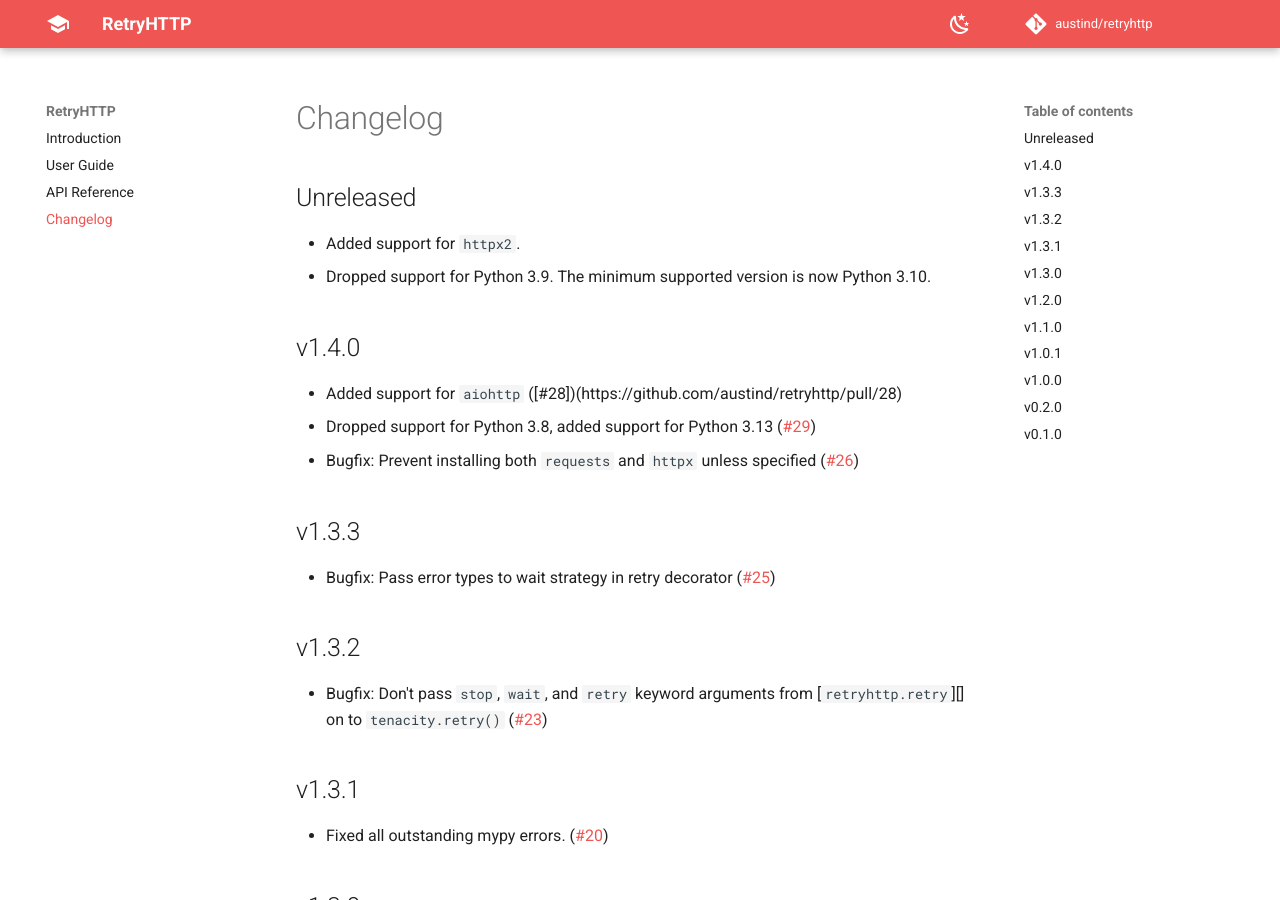
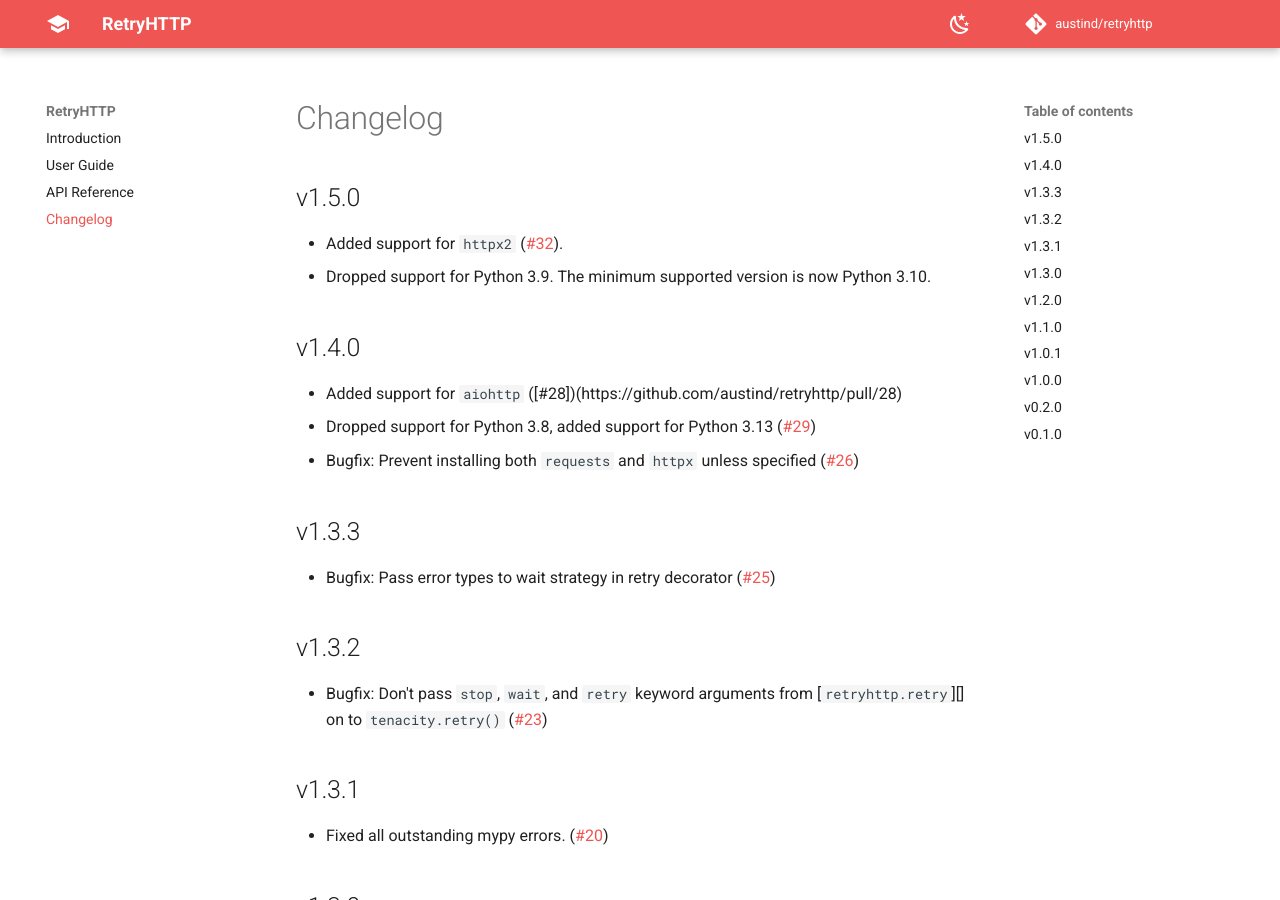
Before and after one commit to austind/retryhttp, an MkDocs documentation site: the page built from docs/changelog.md, in a window 1280 px wide and 900 px high. Built offline with MkDocs 1.6.1 and Material for MkDocs 9.7.7, drawn with Linux system fonts in a browser that asks for light colours; comment, search, counter and statistics services are not loaded.

Commit message:
Release v1.5.0
Co-Authored-By: Claude Sonnet 4.6 <noreply@anthropic.com>

```diff
--- a/docs/changelog.md
+++ b/docs/changelog.md
@@ -1,8 +1,8 @@
 # Changelog
 
-## Unreleased
+## v1.5.0
 
-* Added support for `httpx2`.
+* Added support for `httpx2` ([#32](https://github.com/austind/retryhttp/pull/32)).
 * Dropped support for Python 3.9. The minimum supported version is now Python 3.10.
 
 ## v1.4.0
--- a/pyproject.toml
+++ b/pyproject.toml
@@ -1,7 +1,7 @@
 
 [project]
 name = "retryhttp"
-version = "1.4.0"
+version = "1.5.0"
 description = "Retry potentially transient HTTP errors in Python."
 license = {file = "LICENSE"}
 readme = "README.md"
```
